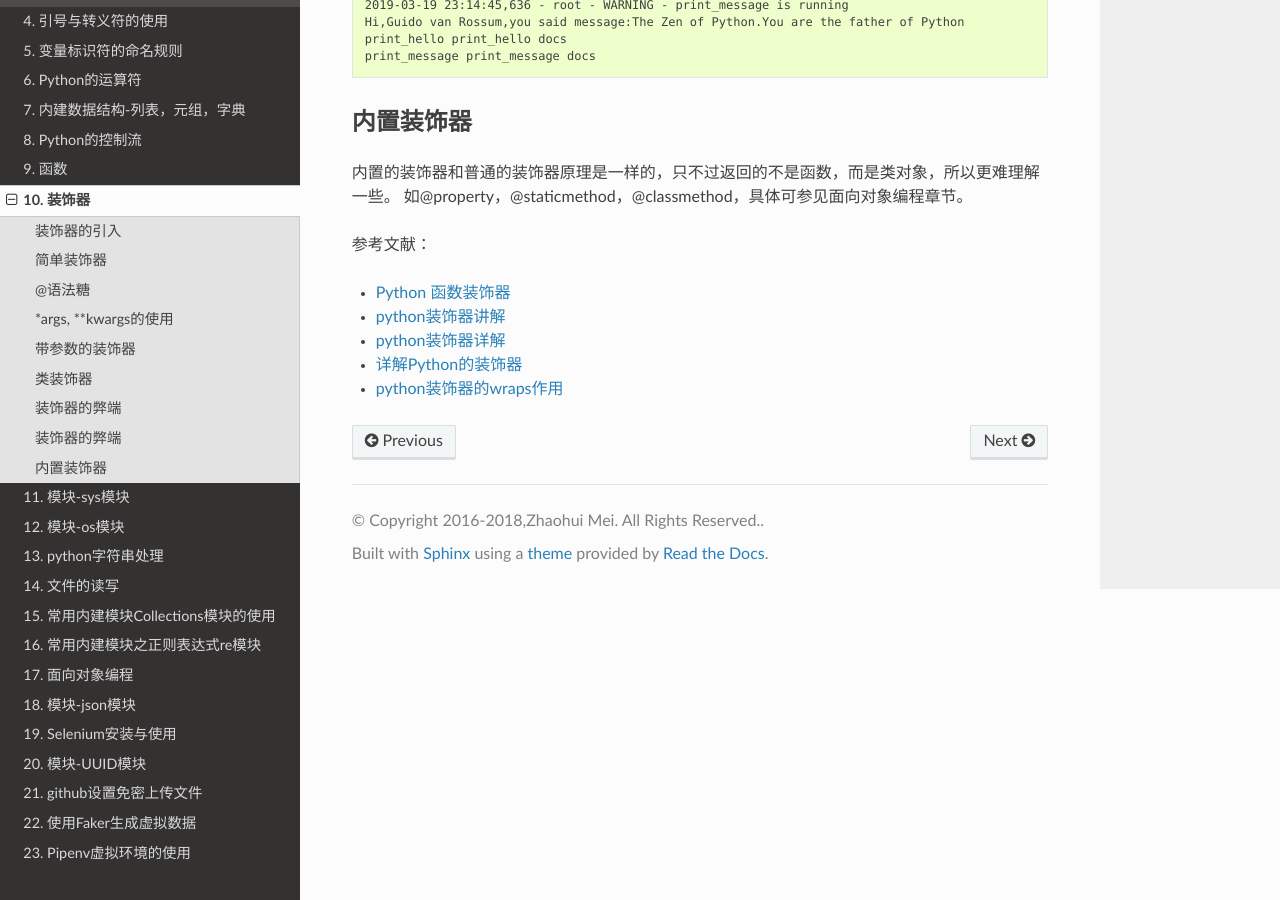
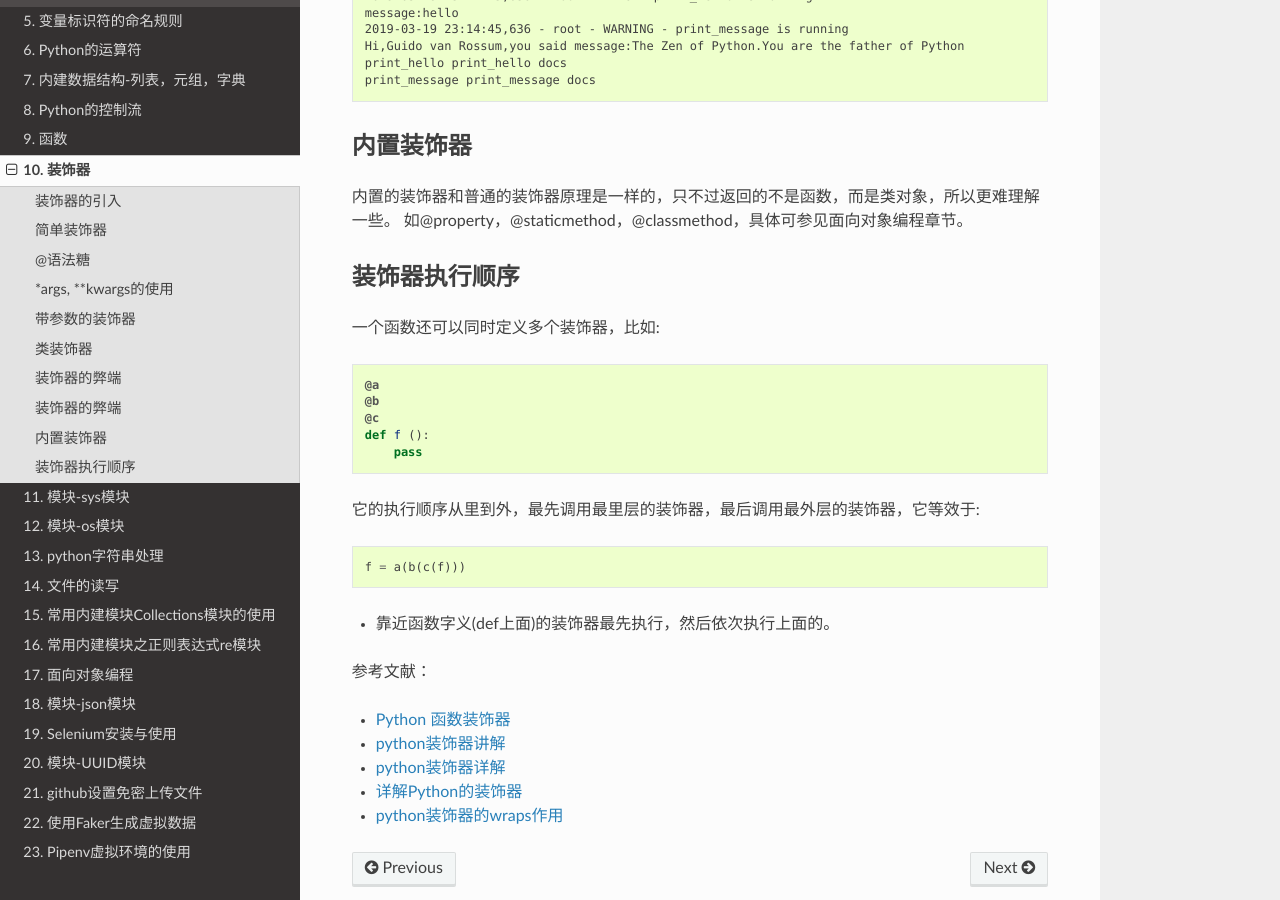
Before and after one commit to meizhaohui/hellopython, a Sphinx documentation site: the page built from source/decorator.rst, in a window 1280 px wide and 900 px high, scrolled down 7752 px. Built offline with Sphinx 7.4.7 and the Read the Docs theme 2.0.0, drawn with Linux system fonts in a browser that asks for light colours.

Commit message:
update decorator function

```diff
--- a/source/decorator.rst
+++ b/source/decorator.rst
@@ -354,6 +354,23 @@ logit是一个装饰器，它把执行真正业务逻辑的函数func包裹在
 内置的装饰器和普通的装饰器原理是一样的，只不过返回的不是函数，而是类对象，所以更难理解一些。
 如@property，@staticmethod，@classmethod，具体可参见面向对象编程章节。
 
+装饰器执行顺序
+-------------------------
+
+一个函数还可以同时定义多个装饰器，比如::
+
+    @a
+    @b
+    @c
+    def f ():
+        pass
+
+它的执行顺序从里到外，最先调用最里层的装饰器，最后调用最外层的装饰器，它等效于::
+
+    f = a(b(c(f)))
+
+- 靠近函数字义(def上面)的装饰器最先执行，然后依次执行上面的。
+
 参考文献：
 
 - `Python 函数装饰器 <http://www.runoob.com/w3cnote/python-func-decorators.html>`_
```
